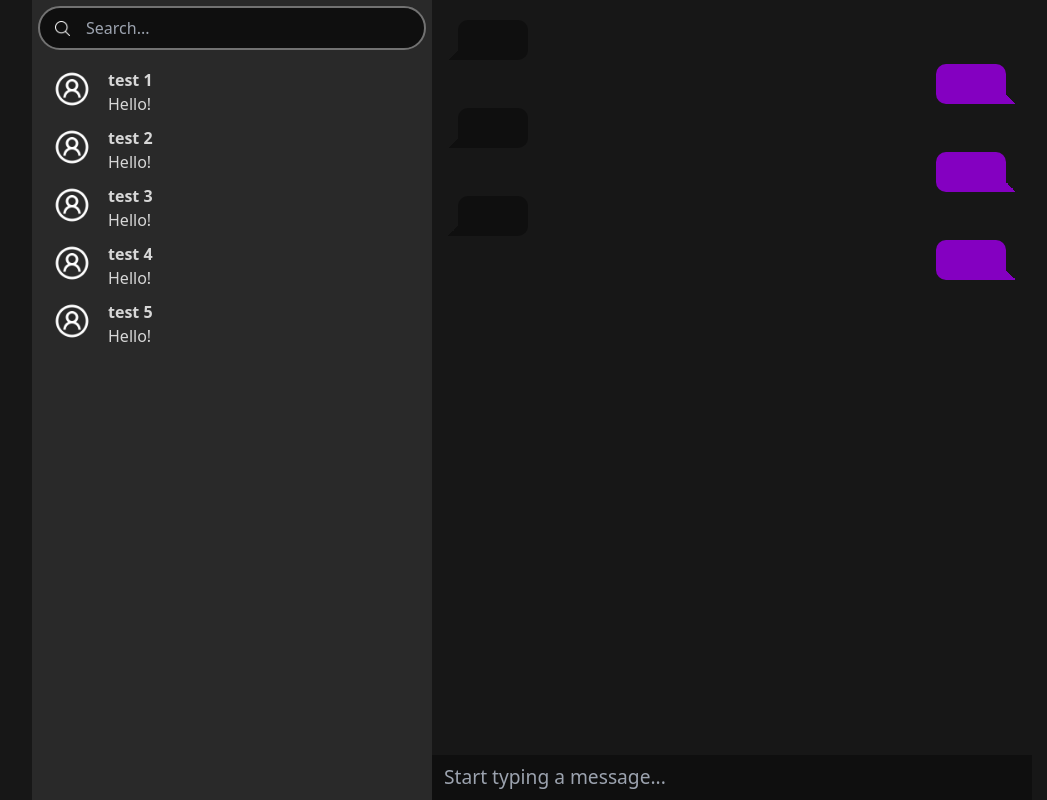
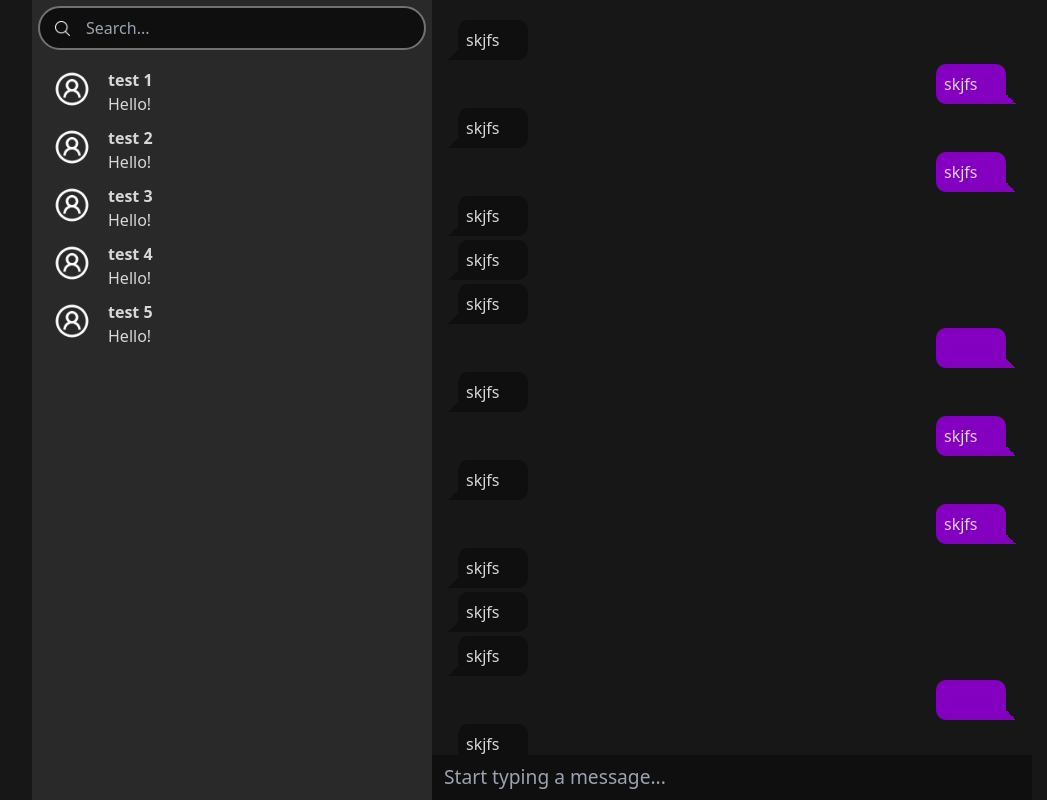
Before and after one commit to udborets/chat-app, a Next.js app in the folder client/: page / in a window 1280 px wide. Shown: the whole page, without its empty margins (108-1155 px from the left). Built offline with nearby package versions, Linux system fonts and the light colour scheme.

Commit message:
add test messages

```diff
--- a/client/pages/index.tsx
+++ b/client/pages/index.tsx
@@ -43,45 +43,169 @@ const testChats: ChatBarProps = {
 
 const chatProps: ChatProps = {
   messages: [
-    {
+      {
       id: Math.random().toString(),
       isOwn: false,
-      messageText: "skjfs",
+      text: "skjfs",
       sendingTime: Date.now(),
       isRead: true,
     },
     {
       id: Math.random().toString(),
       isOwn: true,
-      messageText: "skjfs",
+      text: "skjfs",
       sendingTime: Date.now(),
       isRead: true,
     },
     {
       id: Math.random().toString(),
       isOwn: false,
-      messageText: "skjfs",
+      text: "skjfs",
       sendingTime: Date.now(),
       isRead: true,
     },
     {
       id: Math.random().toString(),
       isOwn: true,
-      messageText: "skjfs",
+      text: "skjfs",
       sendingTime: Date.now(),
       isRead: true,
     },
     {
       id: Math.random().toString(),
       isOwn: false,
-      messageText: "skjfs",
+      text: "skjfs",
+      sendingTime: Date.now(),
+      isRead: true,
+    },
+    {
+      id: Math.random().toString(),
+      isOwn: false,
+      text: "skjfs",
+      sendingTime: Date.now(),
+      isRead: true,
+    },
+    {
+      id: Math.random().toString(),
+      isOwn: false,
+      text: "skjfs",
       sendingTime: Date.now(),
       isRead: true,
     },
     {
       id: Math.random().toString(),
       isOwn: true,
-      messageText: "",
+      text: "",
+      sendingTime: Date.now(),
+      isRead: false,
+    },   {
+      id: Math.random().toString(),
+      isOwn: false,
+      text: "skjfs",
+      sendingTime: Date.now(),
+      isRead: true,
+    },
+    {
+      id: Math.random().toString(),
+      isOwn: true,
+      text: "skjfs",
+      sendingTime: Date.now(),
+      isRead: true,
+    },
+    {
+      id: Math.random().toString(),
+      isOwn: false,
+      text: "skjfs",
+      sendingTime: Date.now(),
+      isRead: true,
+    },
+    {
+      id: Math.random().toString(),
+      isOwn: true,
+      text: "skjfs",
+      sendingTime: Date.now(),
+      isRead: true,
+    },
+    {
+      id: Math.random().toString(),
+      isOwn: false,
+      text: "skjfs",
+      sendingTime: Date.now(),
+      isRead: true,
+    },
+    {
+      id: Math.random().toString(),
+      isOwn: false,
+      text: "skjfs",
+      sendingTime: Date.now(),
+      isRead: true,
+    },
+    {
+      id: Math.random().toString(),
+      isOwn: false,
+      text: "skjfs",
+      sendingTime: Date.now(),
+      isRead: true,
+    },
+    {
+      id: Math.random().toString(),
+      isOwn: true,
+      text: "",
+      sendingTime: Date.now(),
+      isRead: false,
+    },   {
+      id: Math.random().toString(),
+      isOwn: false,
+      text: "skjfs",
+      sendingTime: Date.now(),
+      isRead: true,
+    },
+    {
+      id: Math.random().toString(),
+      isOwn: true,
+      text: "skjfs",
+      sendingTime: Date.now(),
+      isRead: true,
+    },
+    {
+      id: Math.random().toString(),
+      isOwn: false,
+      text: "skjfs",
+      sendingTime: Date.now(),
+      isRead: true,
+    },
+    {
+      id: Math.random().toString(),
+      isOwn: true,
+      text: "skjfs",
+      sendingTime: Date.now(),
+      isRead: true,
+    },
+    {
+      id: Math.random().toString(),
+      isOwn: false,
+      text: "skjfs",
+      sendingTime: Date.now(),
+      isRead: true,
+    },
+    {
+      id: Math.random().toString(),
+      isOwn: false,
+      text: "skjfs",
+      sendingTime: Date.now(),
+      isRead: true,
+    },
+    {
+      id: Math.random().toString(),
+      isOwn: false,
+      text: "skjfs",
+      sendingTime: Date.now(),
+      isRead: true,
+    },
+    {
+      id: Math.random().toString(),
+      isOwn: true,
+      text: "",
       sendingTime: Date.now(),
       isRead: false,
     },
```
